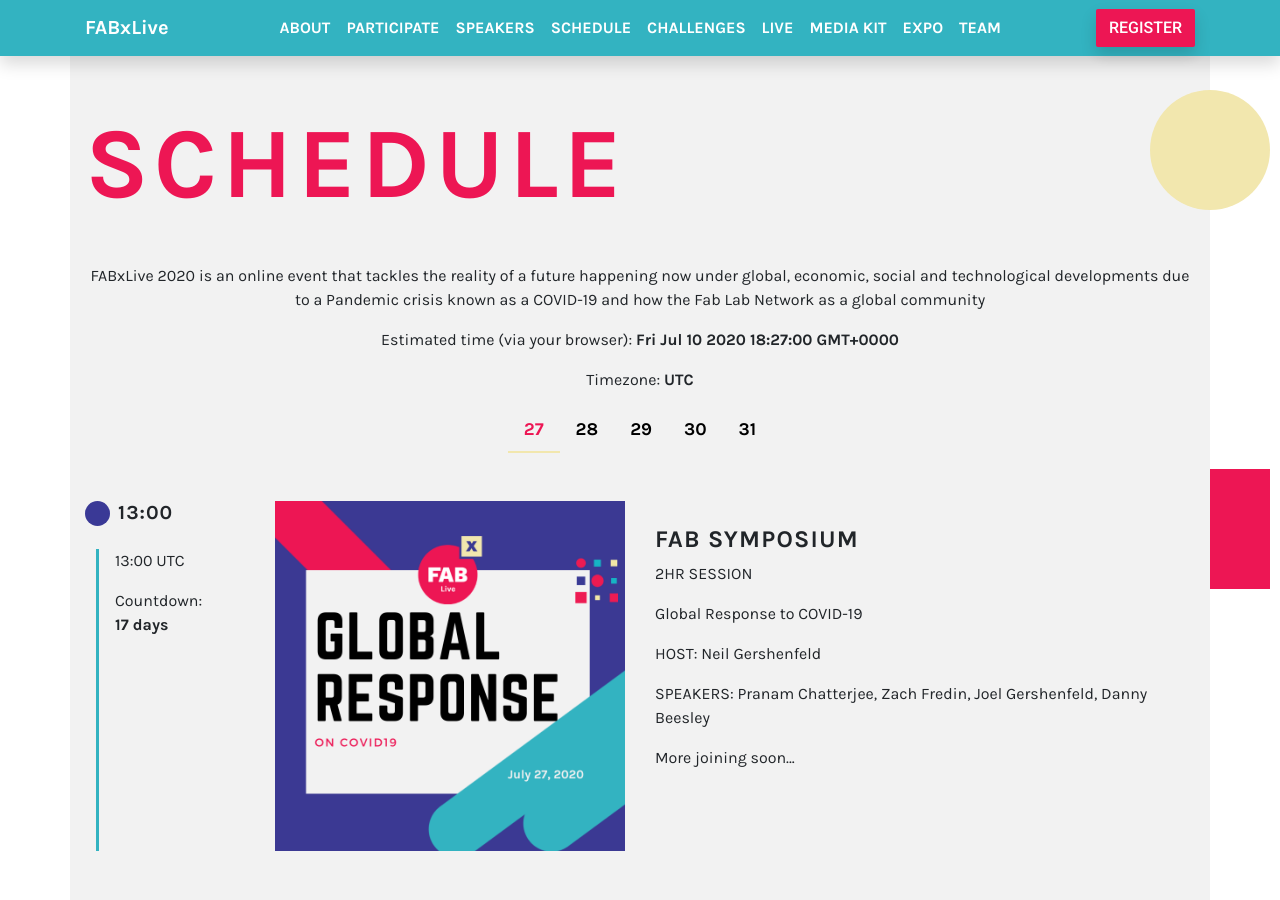
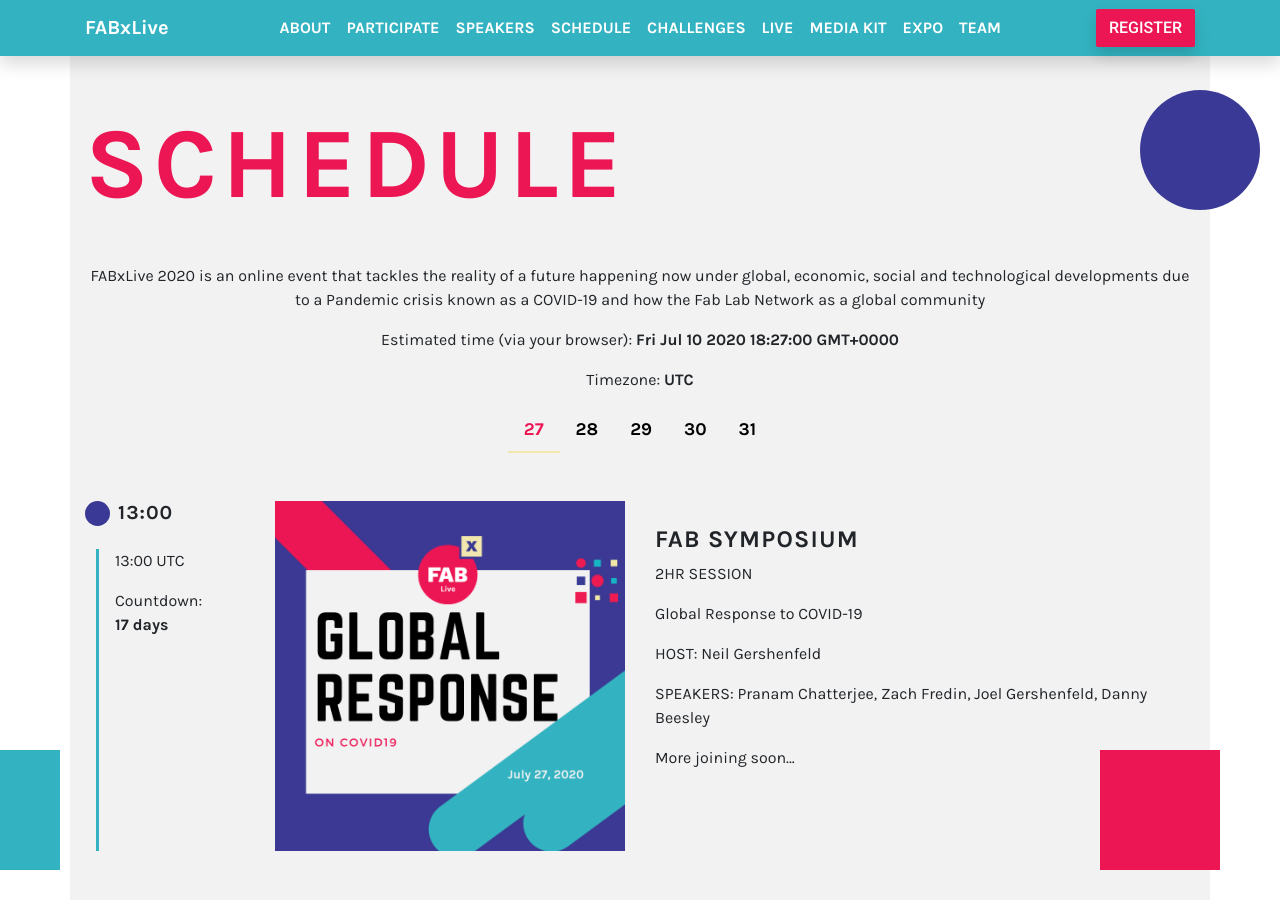
Before and after one commit to fabfoundation/fabxlive2020, a Jekyll site: the page built from schedule.html, in a window 1280 px wide and 900 px high. Built offline with Jekyll 4.4.1, drawn with Linux system fonts in a browser that asks for light colours; nearby versions of some CDN libraries.

Commit message:
Schedul bg-items

```diff
--- a/schedule.html
+++ b/schedule.html
@@ -5,6 +5,8 @@
 layout: schedule
 title: Schedule
 ---
+
+{%- include bg-items-white.html -%}
 
 <section class="text-center">
   <h1 class="text-red text-left">SCHEDULE</h1>
@@ -37,8 +39,6 @@
 
 </section>
 
-<div class="bg-item-10 circle bg-yellow position-absolute" style="right: 10px; top:90px"></div>
-<div class="bg-item-10 box-half bg-red position-absolute" style="right: 10px; "></div>
 
 <section class="pb-5">
   <div class="tab-content" id="pills-date">
```
